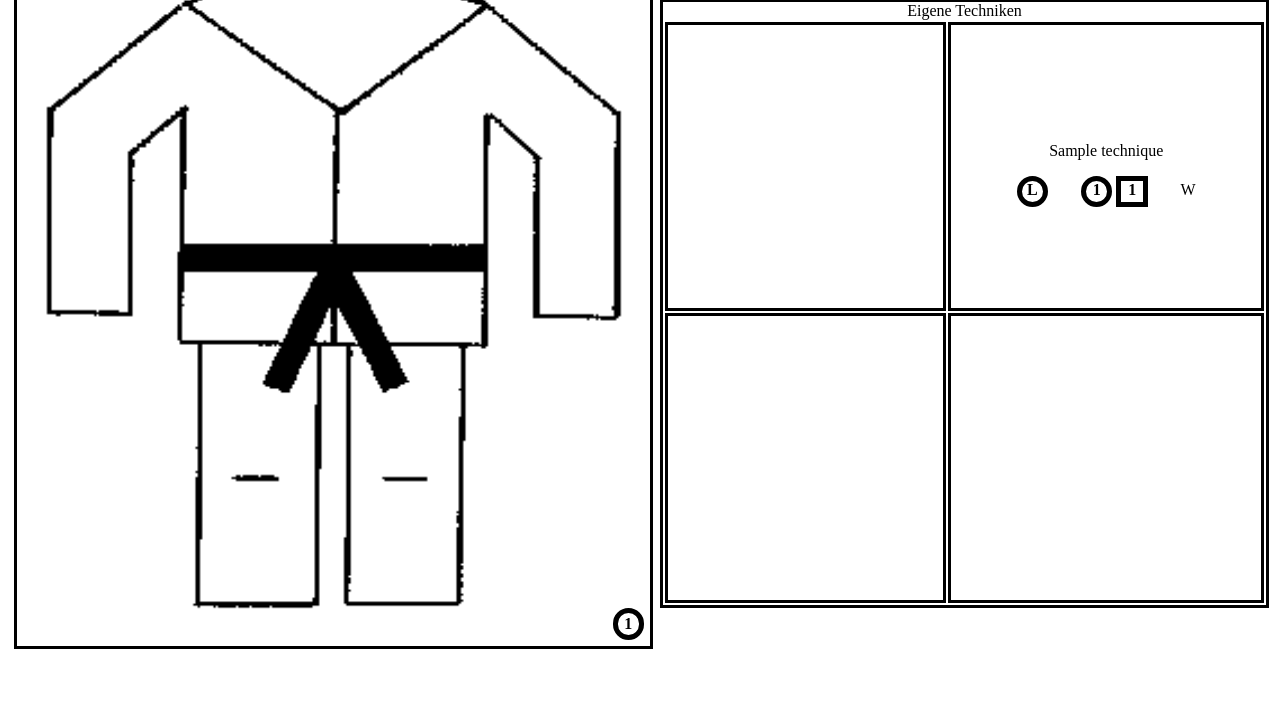
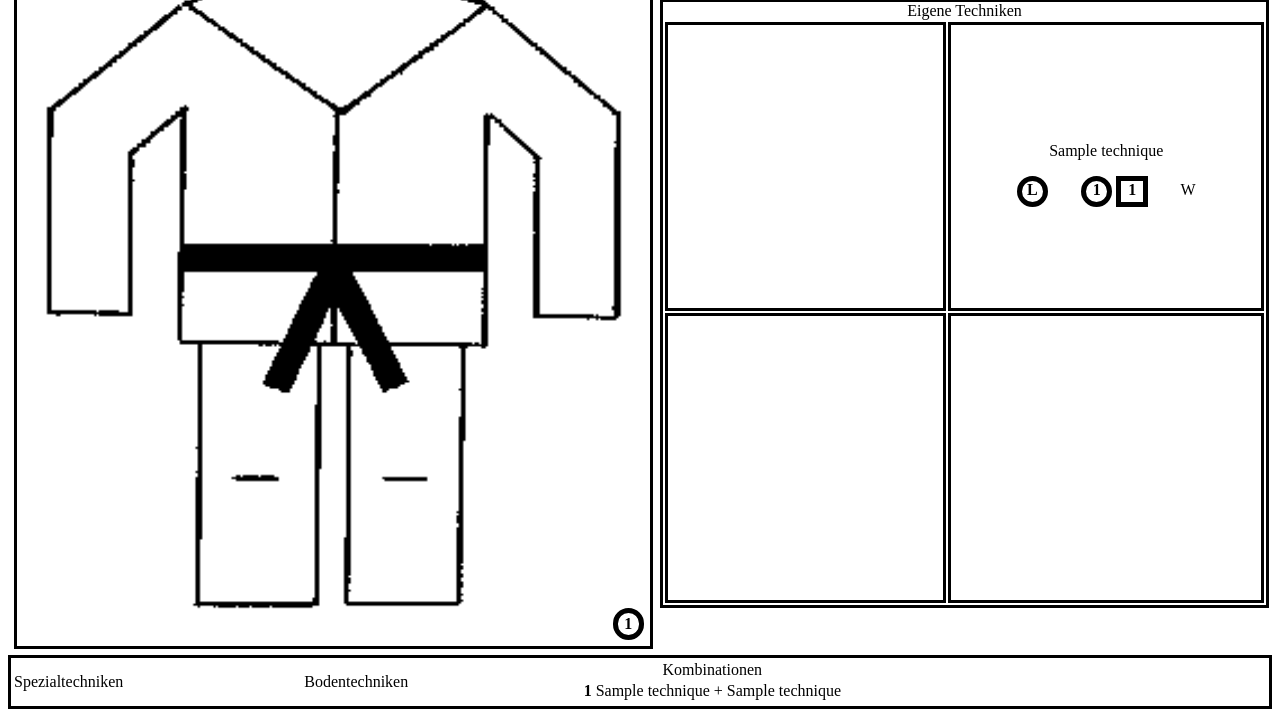
Before and after one commit to technicfan/judo_profiles, a Django app: page /1 in a window 1280 px wide. Shown: the part 334-1051 px from the top of the page. Before the commit the page ends 983 px from the top, so only its background shows below. Run offline with Django 5.2, Linux system fonts and the light colour scheme; a user stored in the database is signed in; tables that the repository leaves empty hold one stand-in row (values such as "Sample post").

Commit message:
finish basic functionality (add, edit, view)

```diff
--- a/judo_profiles/judo_profiles/settings.py
+++ b/judo_profiles/judo_profiles/settings.py
@@ -27,7 +27,7 @@
 
 ALLOWED_HOSTS = []
 
-STATIC_URL = "static/"
+STATIC_URL = "/static/"
 
 
 # Application definition
--- a/judo_profiles/main/static/style/main.css
+++ b/judo_profiles/main/static/style/main.css
@@ -124,3 +124,10 @@
 .number {
     display: inline;
 }
+#ranks {
+    width: 100%;
+}
+.rank_item {
+    text-align: center;
+    vertical-align: middle;
+}
--- a/judo_profiles/main/templates/index.html
+++ b/judo_profiles/main/templates/index.html
@@ -1,6 +1,6 @@
 <html>
     {% if "main.add_fighter" in perms %}
-        <button onclick="location.href = '/new'">Neu</button>
+        <a href="/new">Neu</a>
         <br>
     {% endif %}
     {% load guardian_tags %}
--- a/judo_profiles/main/templates/profile.html
+++ b/judo_profiles/main/templates/profile.html
@@ -5,11 +5,16 @@
     <link rel="stylesheet" href="{% static "style/profile.css" %}">
     <script src="https://code.jquery.com/jquery-3.7.1.js"></script>
     <body>
+        {% load guardian_tags %}
+        {% get_obj_perms request.user for fighter as "fighter_perms" %}
+        {% if "change_fighter" in fighter_perms %}
+            <button onclick="location.href += '/edit'">Bearbeiten</button>
+        {% endif %}
         <div id="hidden_data" class="hidden">
             <div id="hidden_own">
                 {% for t in own_techniques %}
                     <div class="own_technique" data-direction={{ t.direction }}>
-                        <p>{{ t.technique.name }}</p>
+                        <p>{{ t.technique }}</p>
                         {% if t.side %}
                             <div class="table position l">L</div>
                         {% else %}
@@ -106,6 +111,43 @@
                 </td>
             </tr>
         </table>
+        <table id="ranks">
+            <tr>
+                <td>
+                    <table id="special_rank">
+                        <caption>Spezialtechniken</caption>
+                        {% for item in special_rank %}
+                            <tr class="rank_item">
+                                <td> <b>{{ item.number }}</b> </td>
+                                <td>{{ item.technique }}</td>
+                            </tr>
+                        {% endfor %}
+                    </table>
+                </td>
+                <td>
+                    <table id="ground_rank">
+                        <caption>Bodentechniken</caption>
+                        {% for item in ground_rank %}
+                            <tr class="rank_item">
+                                <td> <b>{{ item.number }}</b> </td>
+                                <td>{{ item.technique }}</td>
+                            </tr>
+                        {% endfor %}
+                    </table>
+                </td>
+                <td>
+                    <table id="combination_rank">
+                        <caption>Kombinationen</caption>
+                        {% for item in combination_rank %}
+                            <tr class="rank_item">
+                                <td> <b>{{ item.number }}</b> </td>
+                                <td>{{ item.technique1 }} + {{ item.technique2 }}</td>
+                            </tr>
+                        {% endfor %}
+                    </table>
+                </td>
+            </tr>
+        </table>
     </body>
     <script src="{% static "script/positions.js" %}"></script>
     <script>
--- a/judo_profiles/main/views.py
+++ b/judo_profiles/main/views.py
@@ -9,7 +9,7 @@
 
 # Create your views here.
 def index(request):
-    shown_profiles = get_objects_for_user(request.user, "view_fighter", Fighter)
+    shown_profiles = get_objects_for_user(request.user, "view_fighter", Fighter).order_by("last_name")
     return render(request, "index.html", {"profiles": shown_profiles})
 
 
@@ -32,6 +32,29 @@
             fighter.weight = data["weight"]
             fighter.primary_side = data["side"]
             fighter.save()
+
+            # positions
+            for position in data["positions"]:
+                match position["action"]:
+                    case "add":
+                        new_position = Position(
+                            number=position["number"],
+                            side=position["side"],
+                            x=position["x"],
+                            y=position["y"],
+                            fighter_profile=fighter
+                        )
+                        new_position.save()
+                    case "update":
+                        changed_position = Position.objects.get(id=position["id"])
+                        changed_position.number = position["number"]
+                        changed_position.side = position["side"]
+                        changed_position.x = position["x"]
+                        changed_position.y = position["y"]
+                        changed_position.fighter_profile = fighter
+                        changed_position.save()
+                    case "delete":
+                        Position.objects.get(id=position["id"]).delete()
 
             # own_techniques
             for own_technique in data["own_techniques"]:
@@ -60,28 +83,43 @@
                     case "delete":
                         OwnTechnique.objects.get(id=own_technique["id"]).delete()
 
-            # positions
-            for position in data["positions"]:
-                match position["action"]:
+            for rank_item in data["rank_items"]:
+                match rank_item["action"]:
                     case "add":
-                        new_position = Position(
-                            number=position["number"],
-                            side=position["side"],
-                            x=position["x"],
-                            y=position["y"],
-                            fighter_profile=fighter
-                        )
-                        new_position.save()
+                        if rank_item["type"] == "combination":
+                            new_rank_item = CombinationRank(
+                                number=rank_item["number"],
+                                technique1=Technique.objects.get(id=rank_item["technique1"]),
+                                technique2=Technique.objects.get(id=rank_item["technique2"]),
+                                fighter_profile=fighter
+                            )
+                        else:
+                            new_rank_item = TechniqueRank(
+                                number=rank_item["number"],
+                                technique=Technique.objects.get(id=rank_item["technique"]),
+                                fighter_profile=fighter,
+                                type=rank_item["type"]
+                            )
+                        new_rank_item.save()
                     case "update":
-                        changed_position = Position.objects.get(id=position["id"])
-                        changed_position.number = position["number"]
-                        changed_position.side = position["side"]
-                        changed_position.x = position["x"]
-                        changed_position.y = position["y"]
-                        changed_position.fighter_profile = fighter
-                        changed_position.save()
+                        if rank_item["type"] == "combination":
+                            changed_rank_item = CombinationRank.objects.get(id=rank_item["id"])
+                            changed_rank_item.number = rank_item["number"]
+                            changed_rank_item.technique1 = Technique.objects.get(id=rank_item["technique1"])
+                            changed_rank_item.technique2 = Technique.objects.get(id=rank_item["technique2"])
+                            changed_rank_item.fighter_profile = fighter
+                        else:
+                            changed_rank_item = TechniqueRank.objects.get(id=rank_item["id"])
+                            changed_rank_item.number = rank_item["number"]
+                            changed_rank_item.technique = Technique.objects.get(id=rank_item["technique"])
+                            changed_rank_item.fighter_profile = fighter
+                            changed_rank_item.type = rank_item["type"]
+                        changed_rank_item.save()
                     case "delete":
-                        Position.objects.get(id=position["id"]).delete()
+                        if rank_item["type"] == "combination":
+                            CombinationRank.objects.get(id=rank_item["id"]).delete()
+                        else:
+                            TechniqueRank.objects.get(id=rank_item["id"]).delete()
 
             if data["action"] == "save":
 
@@ -94,12 +132,23 @@
     else:
         fighter = Fighter.objects.get(id=profile_id)
         own_techniques = OwnTechnique.objects.filter(fighter_profile=fighter)
+        stechniques = Technique.objects.filter(type="S").order_by("name")
+        gtechniques = Technique.objects.filter(type="B").order_by("name")
         techniques = Technique.objects.filter(type="S").order_by("name")
         positions = Position.objects.filter(fighter_profile=fighter)
         technique_ranks = TechniqueRank.objects.filter(fighter_profile=fighter).order_by("number")
         combination_rank = CombinationRank.objects.filter(fighter_profile=fighter).order_by("number")
 
-        return render(request, "edit.html", {"fighter": fighter, "own_techniques": own_techniques, "techniques": techniques, "positions": positions, "technique_ranks": technique_ranks, "combination_rank": combination_rank})
+        return render(request, "edit.html", {
+            "fighter": fighter,
+            "own_techniques": own_techniques,
+            "stechniques": stechniques,
+            "gtechniques": gtechniques,
+            "techniques": techniques,
+            "positions": positions,
+            "technique_ranks": technique_ranks,
+            "combination_rank": combination_rank
+        })
 
 
 @object_permission_required("main.view_fighter", (Fighter, "id", "profile_id"))
@@ -107,7 +156,17 @@
     fighter = Fighter.objects.get(id=profile_id)
     own_techniques = OwnTechnique.objects.filter(fighter_profile=fighter)
     positons = Position.objects.filter(fighter_profile=fighter)
-    return render(request, "profile.html", {"fighter": fighter, "own_techniques": own_techniques, "positions": positons})
+    special_rank = TechniqueRank.objects.filter(fighter_profile=fighter, type="special").order_by("number")
+    ground_rank = TechniqueRank.objects.filter(fighter_profile=fighter, type="ground").order_by("number")
+    combination_rank = CombinationRank.objects.filter(fighter_profile=fighter).order_by("number")
+    return render(request, "profile.html", {
+        "fighter": fighter,
+        "own_techniques": own_techniques,
+        "positions": positons,
+        "special_rank": special_rank,
+        "ground_rank": ground_rank,
+        "combination_rank": combination_rank
+    })
 
 
 @permission_required("main.add_fighter")
@@ -135,8 +194,6 @@
                 fighter_profile=fighter
             )
             new_position.save()
-            # assign_perm('change_position', request.user, new_position)
-            # assign_perm('view_position', request.user, new_position)
 
         for own_technique in data["own_techniques"]:
             new_own_technique = OwnTechnique(
@@ -149,8 +206,6 @@
                 right_position=Position.objects.get(fighter_profile=fighter, side=False, number=own_technique["right"])
             )
             new_own_technique.save()
-            # assign_perm('change_own_position', request.user, new_own_technique)
-            # assign_perm('view_own_position', request.user, new_own_technique)
 
         for rank_item in data["rank_items"]:
             if rank_item["type"] == "combination":
```
